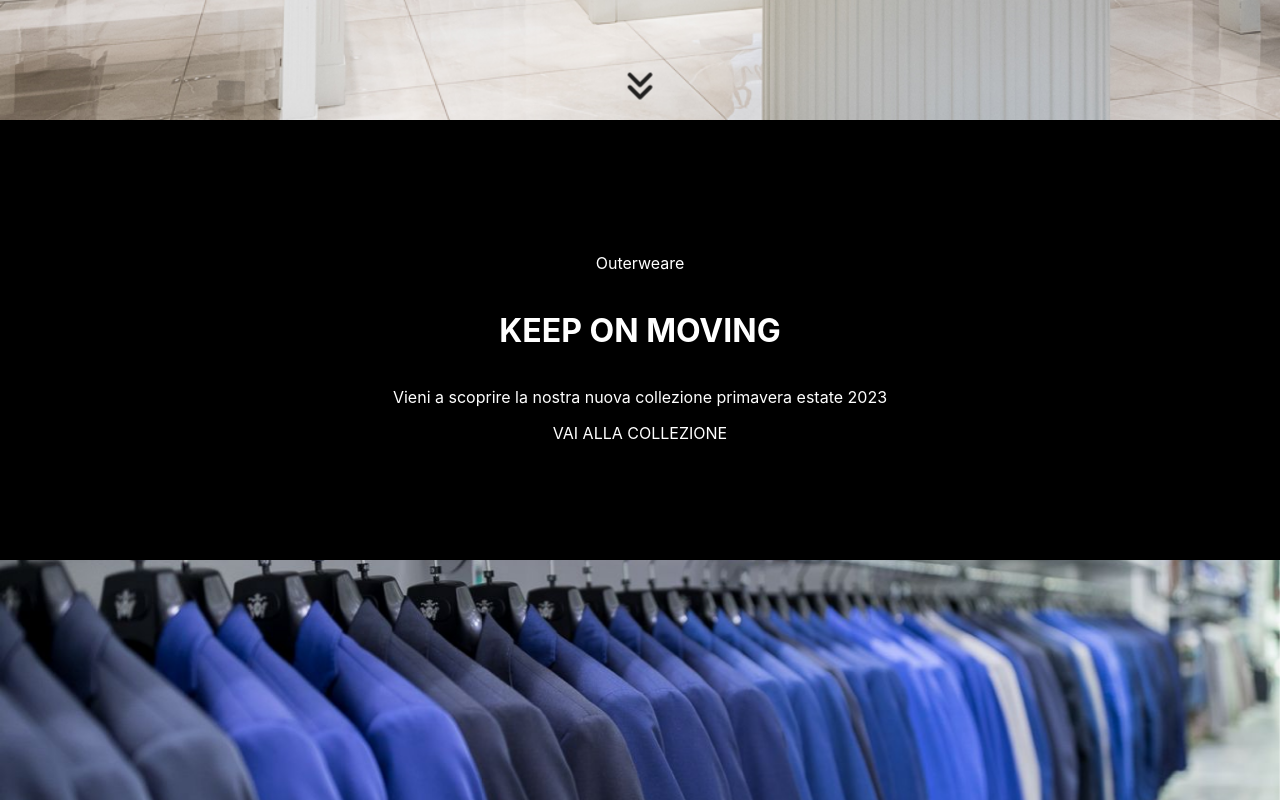
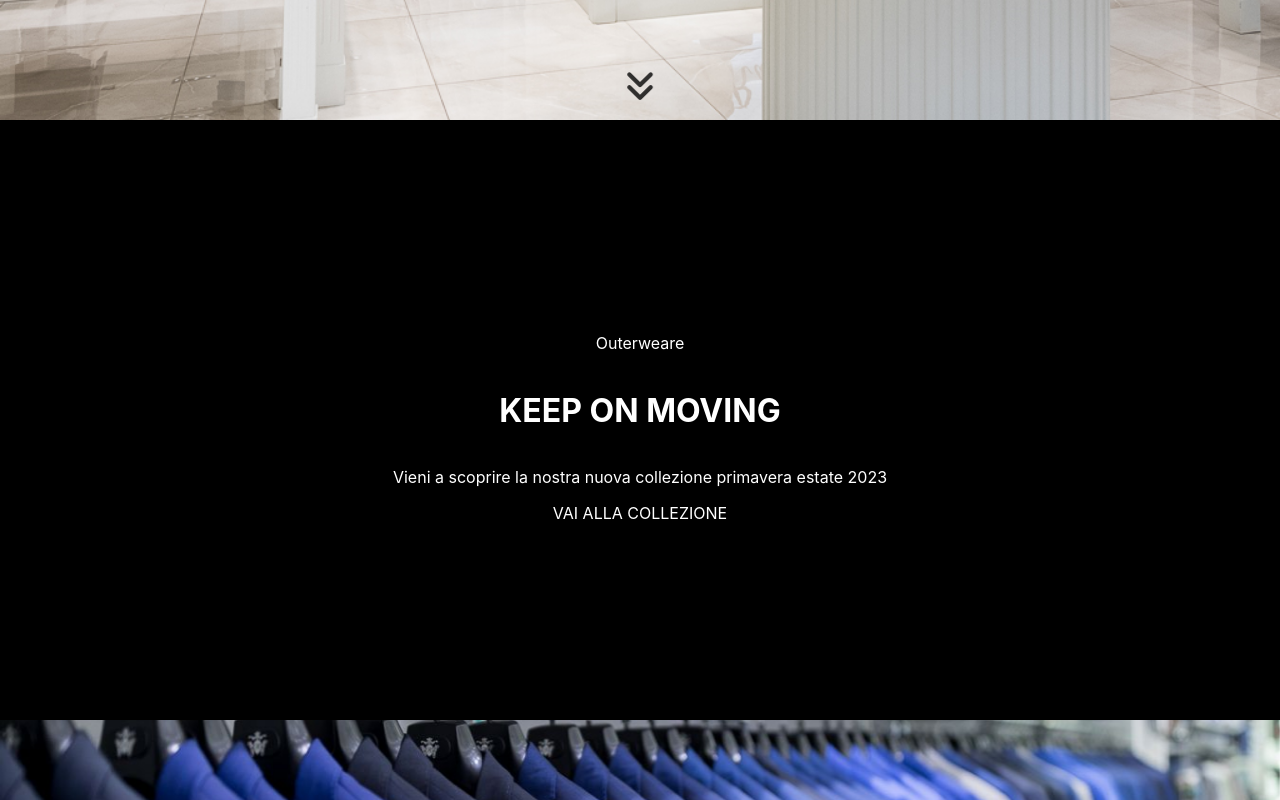
Before and after one commit to fdm89/russo-abbigliamento, a React (Create React App) app: page /home in a window 1280 px wide. Shown: the part 680-1480 px from the top of the page. Built offline with nearby package versions, Linux system fonts and the light colour scheme.

Commit message:
fixing banner

```diff
--- a/src/components/Home.css
+++ b/src/components/Home.css
@@ -48,7 +48,7 @@
 .banner {
   background-color: black;
   color: white;
-  min-height: 50vh;
+  min-height: 70vh;
   margin: 0;
   display: flex;
   flex-direction: column;
--- a/src/components/Home.js
+++ b/src/components/Home.js
@@ -17,7 +17,7 @@ const homeContainerStyle = {
   backgroundPosition: 'center',
   backgroundRepeat: 'no-repeat',
   width: '100%',
-  height: '100vh',
+  height: '100%',
 };
 
 function Home() {
--- a/src/components/Navbar.css
+++ b/src/components/Navbar.css
@@ -127,6 +127,7 @@
   .navbar-menu.open {
     right: 0;
     padding-top: 40px;
+    width: 200px;
   }
 
   .navbar-item {
```
Also changed, not shown: src/Spinner.js (deleted), 1 other file (tests, documents, lock files or other folders).
